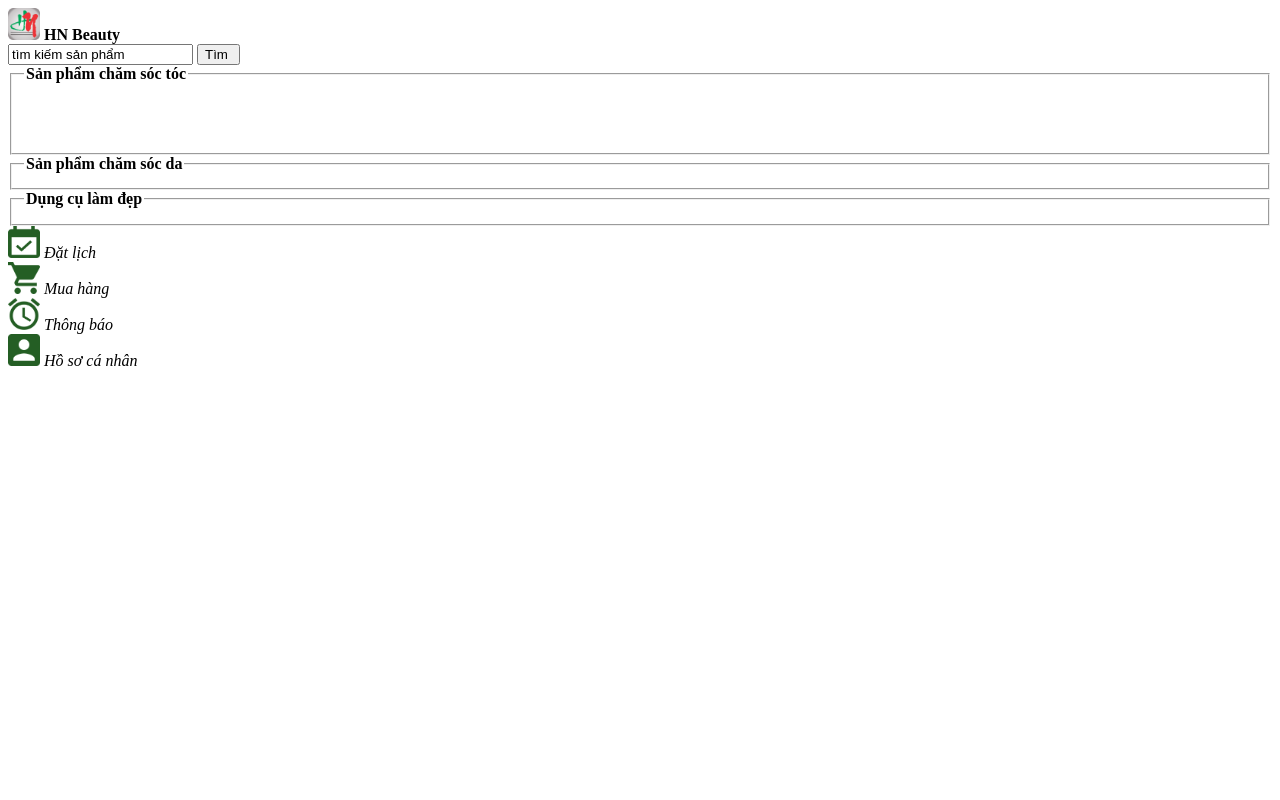
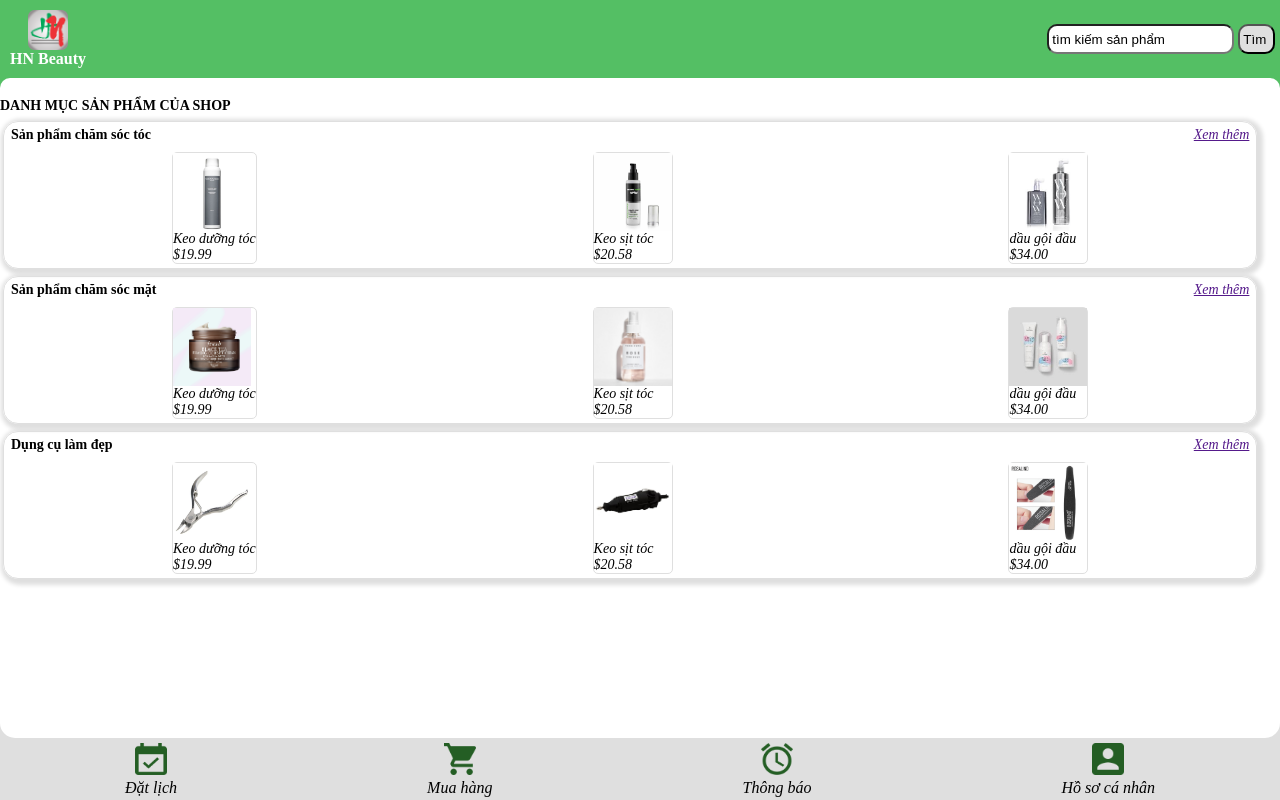
Before and after one commit to haohaocoder/learn-cordova, a website: page www/shopping-page.html in a window 1280 px wide. Drawn offline with Linux system fonts and the light colour scheme.

Commit message:
design shopping page ui

```diff
--- a/www/css/profile-page.css
+++ b/www/css/profile-page.css
@@ -20,7 +20,7 @@ body {
     box-sizing : border-box ;
     border-radius : 15px 15px 0 0 ;
     width : 100% ;
-    height : 80px ;
+    height : 30px ;
     background-color : white ;
     padding : 15px ;
 }
@@ -117,7 +117,7 @@ body {
     box-sizing : border-box ;
     border-radius : 0 0 15px 15px ;
     width : 100% ;
-    height : 50px ;
+    height : 30px ;
     background-color : white ;
 }
 
--- a/www/css/shoppingpage.css
+++ b/www/css/shoppingpage.css
@@ -0,0 +1,120 @@
+html,
+body {
+    display : flex ;
+    flex-direction : column ;
+    width : 100% ;
+    height : 100 ;
+    margin : 0 ;
+}
+
+.header-content {
+    display : flex ;
+    flex-direction : column ;
+    background-color : #54bf64 ;
+}
+
+.head-icon {
+    display : flex ;
+    flex-direction : column ;
+    justify-content : center ;
+    align-items : center ;
+    color : white ;
+    padding : 5px ;
+}
+
+#subhead {
+    display : flex ;
+    flex-direction : row ;
+    justify-content : space-between ;
+    align-items : center ;
+    padding : 5px ;
+}
+
+input[type="search"] {
+    height : 30px ;
+    padding : 3px ;
+    border-radius : 10px ;
+}
+input[type="submit"]{
+    height : 30px ;
+    padding : 3px ;
+    border-radius : 10px ;
+    background-color : #dfdfdf ;
+}
+
+.button1 {
+    box-sizing : border-box ;
+    border : none ;
+    width: 100 % ;
+    height : 20px ;
+    border-radius : 10px 10px 0 0;
+    background-color : white ;
+}
+
+main {
+    font-size : 14px ;
+}
+
+.group1 {
+    box-sizing : border-box ;
+    border : 1px solid #dfdfdf ;
+    border-radius : 15px ;
+    width : 98% ;
+    height : auto ;
+    box-shadow : 2px 2px 4px 4px #dfdfdf ;
+    margin : 7px 3px ;
+}
+
+.list-product {
+    display : flex ;
+    flex-direction : row ;
+    justify-content : space-around ;
+}
+
+.list-product div {
+    display : flex ;
+    flex-direction : column ;
+    box-sizing : border-box ;
+    border : 1px solid #dfdfdf ;
+    border-radius : 5px ;
+    margin : 4px ;
+}
+
+.list-captain {
+    display : flex ;
+    flex-direction : row ;
+    justify-content : space-between ;
+    padding : 5px 7px ;
+}
+
+footer {
+    display : flex ;
+    flex-direction : column ;
+    background-color : #dfdfdf ;
+    position : absolute ;
+    bottom : 0 ;
+    width : 100% ;
+}
+
+.button3 {
+    box-sizing : border-box ;
+    border : none ;
+    width : 100% ;
+    height : 20px ;
+    border-radius : 0 0 15px 15px ;
+    background-color : white ;
+}
+
+.foot-menu {
+    display : flex ;
+    justify-content : space-around ;
+    width : 100% ;
+    margin-top : 5px ;
+}
+
+.foot-menu div {
+    display : flex ;
+    flex-direction : column ;
+    align-items :  center ;
+    margin-bottom : 3px ;
+}
--- a/www/shopping-page.html
+++ b/www/shopping-page.html
@@ -10,45 +10,90 @@
     <title>Hiền nguyễn shopping page</title>
 </head>
 <body>
-       <header>
+       <header class="header-content">
+           <div id="subhead">
                 <div class="head-icon">
-                <img src="img/logo.png" alt="logo" width="32px" height="32px">
+                    <img src="img/logo.png" alt="logo" width="40px" height="40px">
                     <b>HN Beauty</b>
                 </div>
-            <div>
+                <div class="head-search">
                     <input type="search" id="gsearch" name="gsearch" value="tìm kiếm sản phẩm">
                     <input type="submit" value="Tìm ">
+                </div>
             </div>
             <div class="button1"></div>
         </header>
         <main>
-            <fieldset>
-                <legend><b> Sản phẩm chăm sóc tóc </b></legend>
+            <b>DANH MỤC SẢN PHẨM CỦA SHOP</b>
+            <div class="group1">
+                <div class="list-captain">
+                    <b>Sản phẩm chăm sóc tóc</b>
+                    <i><a href="" color="red">Xem thêm</a></i>
+                </div>
+                <div class="list-product">
                     <div>
-                    <img src="" alt="">
-                    <b></b>
-                    <b></b>
-                    <b></b>
+                        <img src="img/pi1.jpg" alt="hinh sp" width="78px" height="78px">
+                        <i>Keo dưỡng tóc</i>
+                        <i>$19.99</i>
                     </div>
                     <div>
-                    <img src="" alt="">
-                    <b></b>
-                    <b></b>
-                    <b></b>
+                        <img src="img/pi2.jpg" alt="hinh sp" width="78px" height="78px">
+                        <i>Keo sịt tóc</i>
+                        <i>$20.58</i>
                     </div>
                     <div>
-                    <img src="" alt="">
-                    <b></b>
-                    <b></b>
-                    <b></b>
+                        <img src="img/pi3.jpg" alt="hinh sp" width="78px" height="78px">
+                        <i>dầu gội đầu</i>
+                        <i>$34.00</i>
                     </div>
-            </fieldset>
-            <fieldset>
-                <legend><b> Sản phẩm chăm sóc da </b></legend>
-            </fieldset>
-            <fieldset>
-                <legend><b> Dụng cụ làm đẹp </b></legend>
-            </fieldset>
+                </div>
+            </div>
+            <div class="group1">
+                <div class="list-captain">
+                    <b>Sản phẩm chăm sóc mặt</b>
+                    <i><a href="" color="red">Xem thêm</a></i>
+                </div>
+                <div class="list-product">
+                    <div>
+                        <img src="img/pi4.png" alt="hinh sp" width="78px" height="78px">
+                        <i>Keo dưỡng tóc</i>
+                        <i>$19.99</i>
+                    </div>
+                    <div>
+                        <img src="img/pi5.jpg" alt="hinh sp" width="78px" height="78px">
+                        <i>Keo sịt tóc</i>
+                        <i>$20.58</i>
+                    </div>
+                    <div>
+                        <img src="img/pi6.jpg" alt="hinh sp" width="78px" height="78px">
+                        <i>dầu gội đầu</i>
+                        <i>$34.00</i>
+                    </div>
+                </div>
+            </div>
+            <div class="group1">
+                <div class="list-captain">
+                    <b>Dụng cụ làm đẹp</b>
+                    <i><a href="" color="red">Xem thêm</a></i>
+                </div>
+                <div class="list-product">
+                    <div>
+                        <img src="img/pi8.jpg" alt="hinh sp" width="78px" height="78px">
+                        <i>Keo dưỡng tóc</i>
+                        <i>$19.99</i>
+                    </div>
+                    <div>
+                        <img src="img/pi9.jpeg" alt="hinh sp" width="78px" height="78px">
+                        <i>Keo sịt tóc</i>
+                        <i>$20.58</i>
+                    </div>
+                    <div>
+                        <img src="img/pi10.jpg" alt="hinh sp" width="78px" height="78px">
+                        <i>dầu gội đầu</i>
+                        <i>$34.00</i>
+                    </div>
+                </div>
+            </div>
         </main>
         <footer>
             <div class = "button3"> </div>
```
Also changed, not shown: www/img/pi1.jpg (added), www/img/pi10.jpg (added), www/img/pi2.jpg (added), www/img/pi3.jpg (added), www/img/pi4.png (added), www/img/pi5.jpg (added), www/img/pi6.jpg (added), www/img/pi8.jpg (added), www/img/pi9.jpeg (added). Lines whose indentation alone changed are shown as unchanged.
